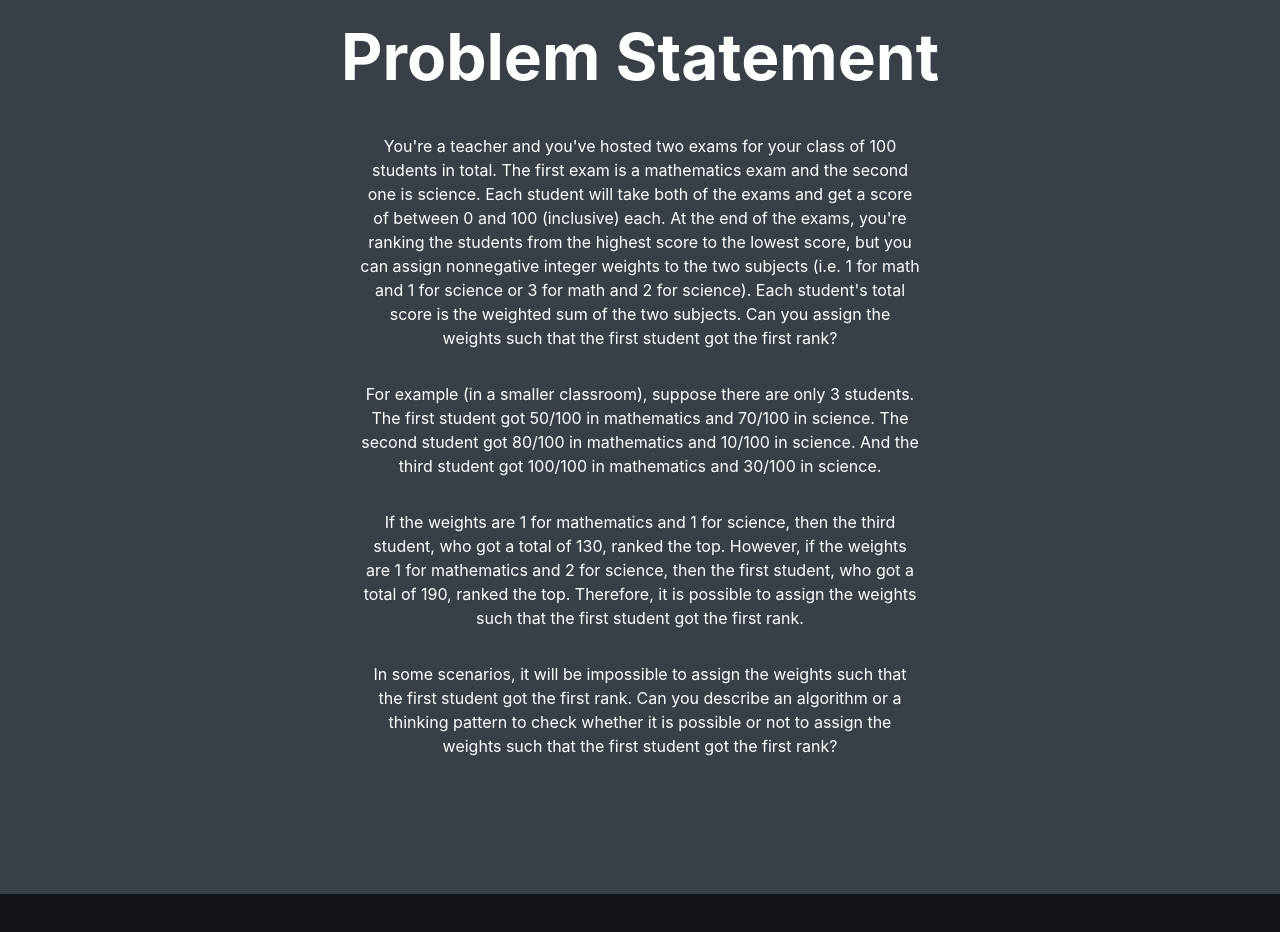
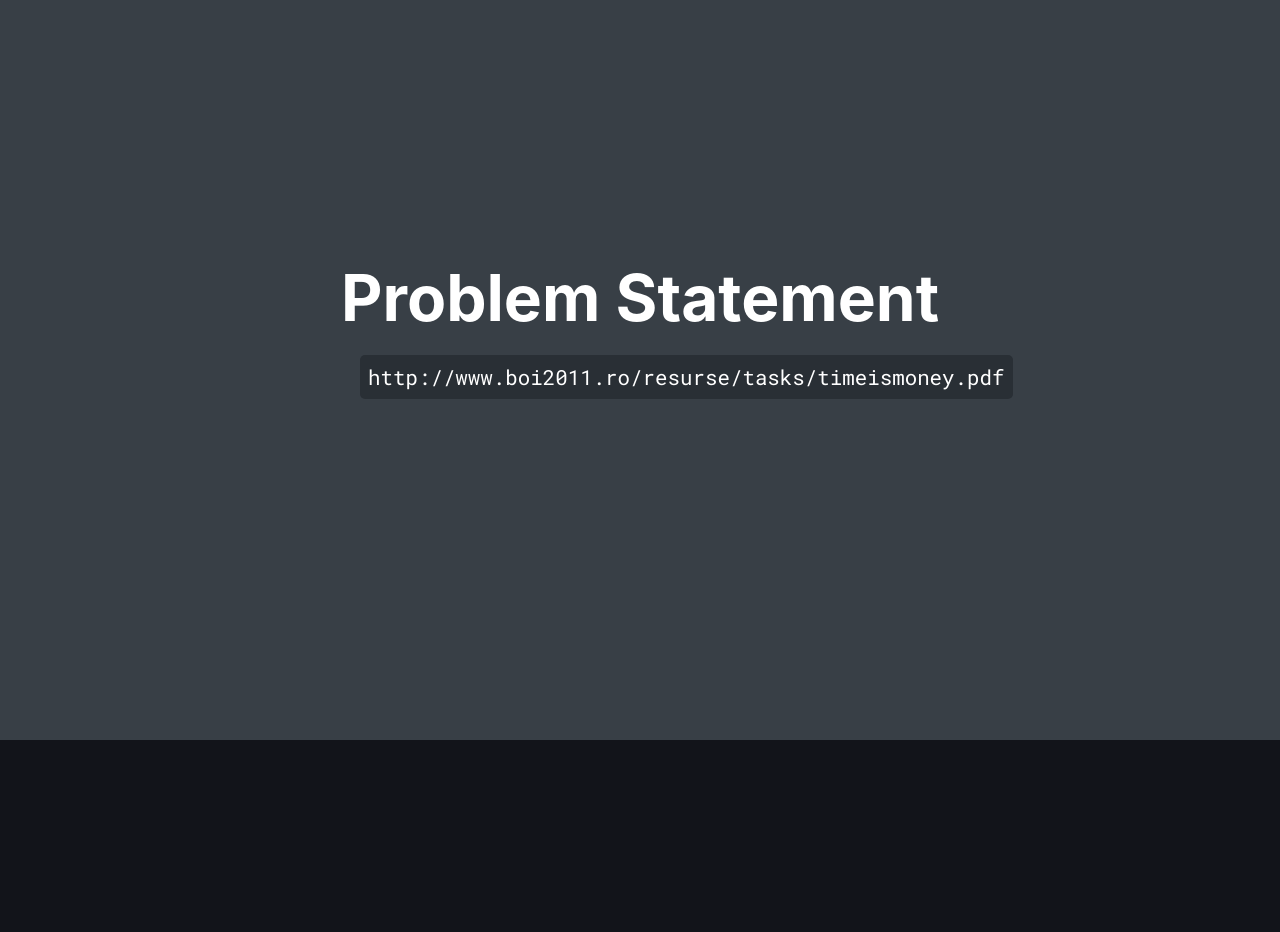
Before and after one commit to plumsirawit/visualizing-problems-geo, a Next.js app: page /p3 in a window 1280 px wide. Shown: the part 860-1792 px from the top of the page. Built offline with nearby package versions, Linux system fonts and the light colour scheme.

Commit message:
feat: outline

```diff
--- a/components/commons.tsx
+++ b/components/commons.tsx
@@ -77,3 +77,12 @@ export const Code = styled.code`
 export const Em = styled.em`
   color: #15ff79;
 `;
+
+interface IResourceLinkProps {
+  url: string;
+}
+export const ResourceLink = ({ url }: IResourceLinkProps) => (
+  <a target="_blank" href={url}>
+    <Code>{url}</Code>
+  </a>
+);
--- a/pages/p1.tsx
+++ b/pages/p1.tsx
@@ -1,6 +1,6 @@
 import Head from "next/head";
 import { useState } from "react";
-import { Container, Description, Title, Em } from "../components/commons";
+import { Container, Description, Title } from "../components/commons";
 import { Navbar } from "../components/Navbar";
 import { Panel } from "../components/Panel";
 import { ShowSolution } from "../components/ShowSolution";
--- a/pages/p3.tsx
+++ b/pages/p3.tsx
@@ -1,6 +1,11 @@
 import Head from "next/head";
 import { useState } from "react";
-import { Container, Description, Title, Em } from "../components/commons";
+import {
+  Container,
+  Description,
+  Title,
+  ResourceLink,
+} from "../components/commons";
 import { Navbar } from "../components/Navbar";
 import { Panel } from "../components/Panel";
 import { ShowSolution } from "../components/ShowSolution";
@@ -22,40 +27,7 @@ export default function P3() {
       <Panel backgroundColor="#383f46">
         <Title>Problem Statement</Title>
         <Description>
-          <p>
-            You're a teacher and you've hosted two exams for your class of 100
-            students in total. The first exam is a mathematics exam and the
-            second one is science. Each student will take both of the exams and
-            get a score of between 0 and 100 (inclusive) each. At the end of the
-            exams, you're ranking the students from the highest score to the
-            lowest score, but you can assign nonnegative integer weights to the
-            two subjects (i.e. 1 for math and 1 for science or 3 for math and 2
-            for science). Each student's total score is the weighted sum of the
-            two subjects. Can you assign the weights such that the first student
-            got the first rank?
-          </p>
-          <p>
-            For example (in a smaller classroom), suppose there are only 3
-            students. The first student got 50/100 in mathematics and 70/100 in
-            science. The second student got 80/100 in mathematics and 10/100 in
-            science. And the third student got 100/100 in mathematics and 30/100
-            in science.
-          </p>
-          <p>
-            If the weights are 1 for mathematics and 1 for science, then the
-            third student, who got a total of 130, ranked the top. However, if
-            the weights are 1 for mathematics and 2 for science, then the first
-            student, who got a total of 190, ranked the top. Therefore, it is
-            possible to assign the weights such that the first student got the
-            first rank.
-          </p>
-          <p>
-            In some scenarios, it will be impossible to assign the weights such
-            that the first student got the first rank. Can you describe an
-            algorithm or a thinking pattern to check whether it is possible or
-            not to assign the weights such that the first student got the first
-            rank?
-          </p>
+          <ResourceLink url="http://www.boi2011.ro/resurse/tasks/timeismoney.pdf" />
         </Description>
       </Panel>
       {showSolution || (
@@ -69,16 +41,32 @@ export default function P3() {
       {showSolution && (
         <>
           <Panel>
-            <Title color="#15ff79">Let's visualize in 2D</Title>
+            <Title color="#15ff79">First steps</Title>
+            {/* Description */}
+          </Panel>
+          <Panel>
+            <Title color="#15ff79">
+              Now let's see the graphs between SumTime and SumMoney of each MSTs
+            </Title>
             {/* 2D Board Component */}
           </Panel>
           <Panel>
-            <Title color="#15ff79">Now let's assign the weight</Title>
+            <Title color="#15ff79">Indifference Curves</Title>
             {/* 2D Board Component */}
           </Panel>
           <Panel>
-            <Title color="#15ff79">Add the rubber band</Title>
+            <Title color="#15ff79">
+              Minimum hyperbola from multiple stright lines
+            </Title>
             {/* 2D Board Component */}
+          </Panel>
+          <Panel>
+            <Title color="#15ff79">My solution in C++</Title>
+            {/* C++ code */}
+          </Panel>
+          <Panel>
+            <Title color="#15ff79">Official Editorial</Title>
+            {/* Editorial Link */}
           </Panel>
         </>
       )}
```
Also changed, not shown: pages/p2.tsx (+23 -39 lines).
